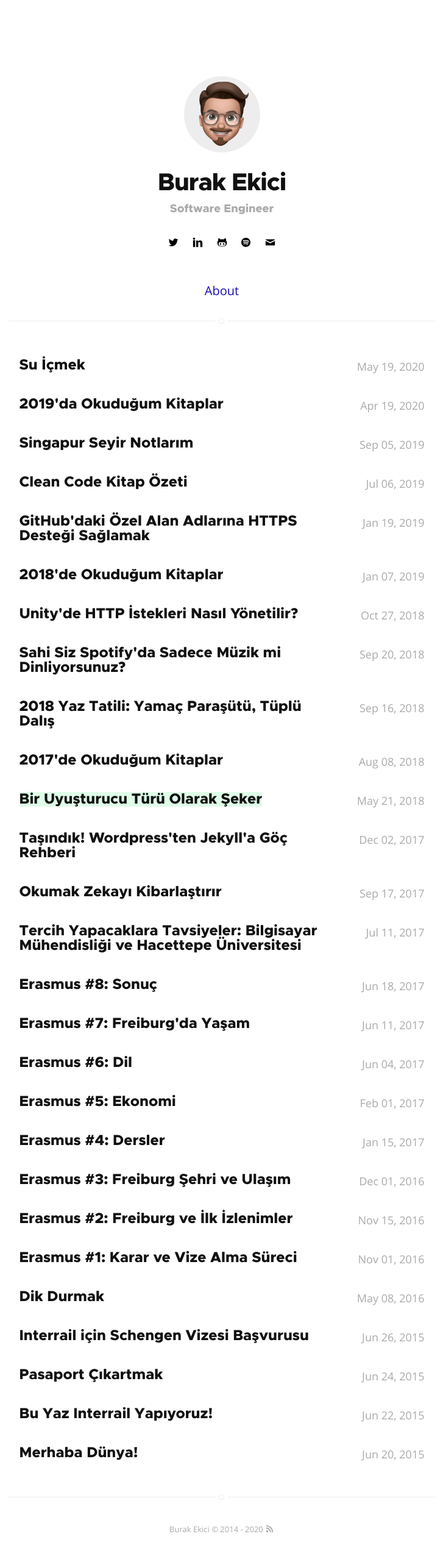
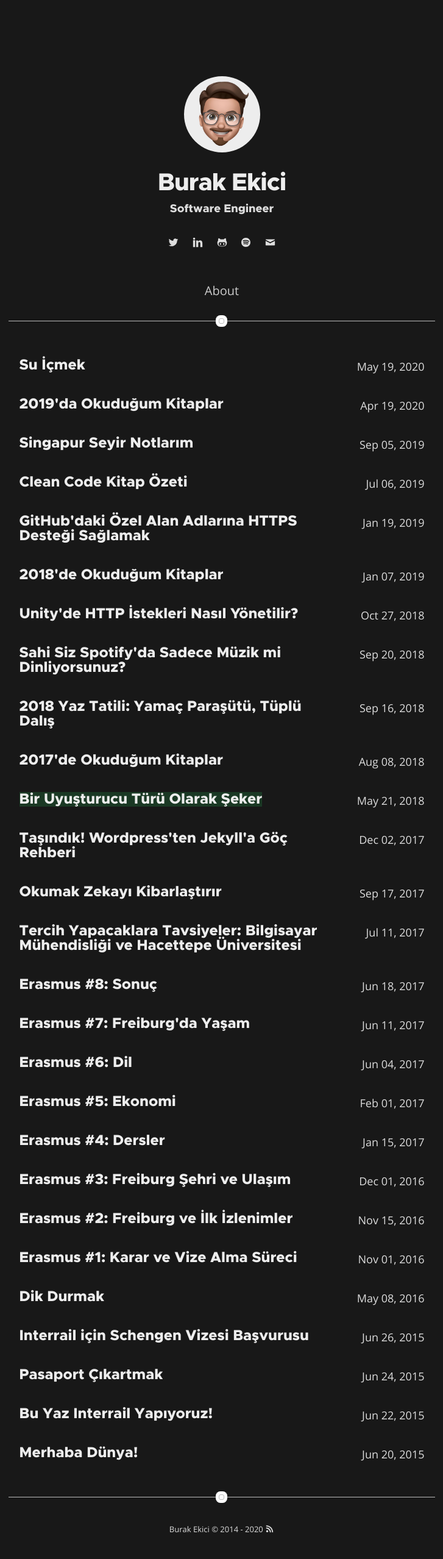
Before and after one commit to burakekici/burakekici.github.io, a Jekyll site: the page built from index.html, in a window 1280 px wide. Shown: the whole page at 61% size, without its empty margins (276-1003 px from the left). Built offline with Jekyll 4.4.1, drawn with Linux system fonts in a browser that asks for light colours.

Commit message:
Dark theme is ongoing.

```diff
--- a/_sass/base/general.sass
+++ b/_sass/base/general.sass
@@ -44,7 +44,7 @@ p
 
 strong
 	font-weight: 900
-	color: #000
+	color: #alpha
 
 ul,
 ol
@@ -82,7 +82,7 @@ blockquote
 	font-style: normal
 	font-size: 1.8rem
 	font-weight: 300
-	color: #444
+	color: #delta
 	padding-left: 8px
 	border-left: 4px solid #ccc
 
--- a/_sass/base/normalize.scss
+++ b/_sass/base/normalize.scss
@@ -17,6 +17,7 @@ html {
 
 body {
   margin: 0;
+  background-color: #181818;
 }
 
 /* HTML5 display: definitions
@@ -102,6 +103,7 @@ a {
 a:active,
 a:hover {
   outline-width: 0;
+  //color: cyan; FIXME
 }
 
 /* Text-level semantics
--- a/_sass/base/variables.sass
+++ b/_sass/base/variables.sass
@@ -4,11 +4,11 @@ $fontSansItalic: "EkiciDefault", Helvetica, Arial, sans-serif
 $fontQuote: "EkiciQuote", Helvetica, Arial, sans-serif
 $fontMonospace: "Consolas", Liberation Mono, Menlo, Courier, monospace
 
-$alpha: #444
-$beta: #111
-$gama: #aaa
-$delta: #1a0dab
-$epsilon: #ededed
+$alpha: #ffffff
+$beta: #ededed
+$gama: #dcdcdc
+$delta: #cbcbcb
+$epsilon: #bababa
 
 $mobile: "only screen and (max-width: 400px)"
 $tablet: "only screen and (min-width: 400px) and (max-width: 1050px)"
--- a/_sass/components/others.sass
+++ b/_sass/components/others.sass
@@ -15,9 +15,9 @@
     display: inline-block
     width: 17px
     height: 17px
-    fill: #000
+    fill: #ddd
     text-align: center
-    color: #000
+    color: #ddd
     margin: 7px auto
 
 .caption
```
